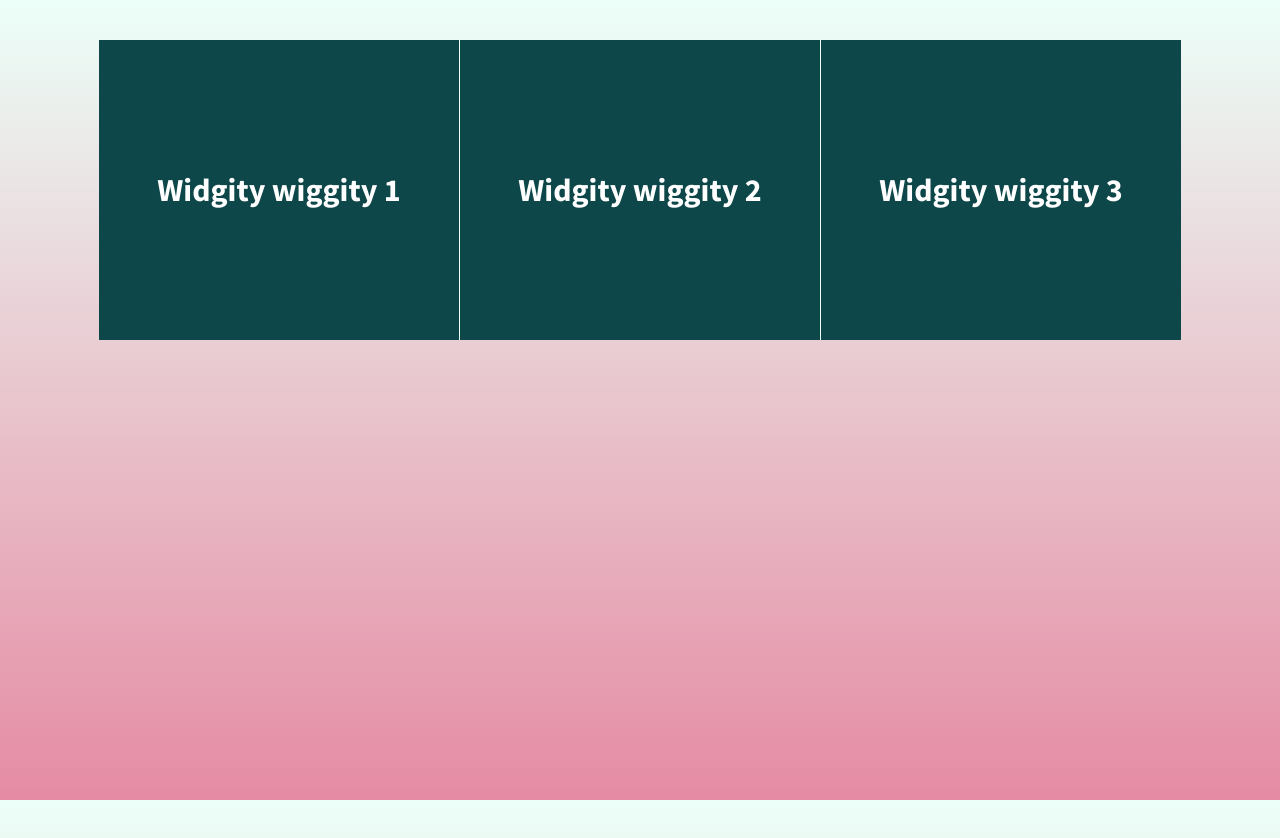
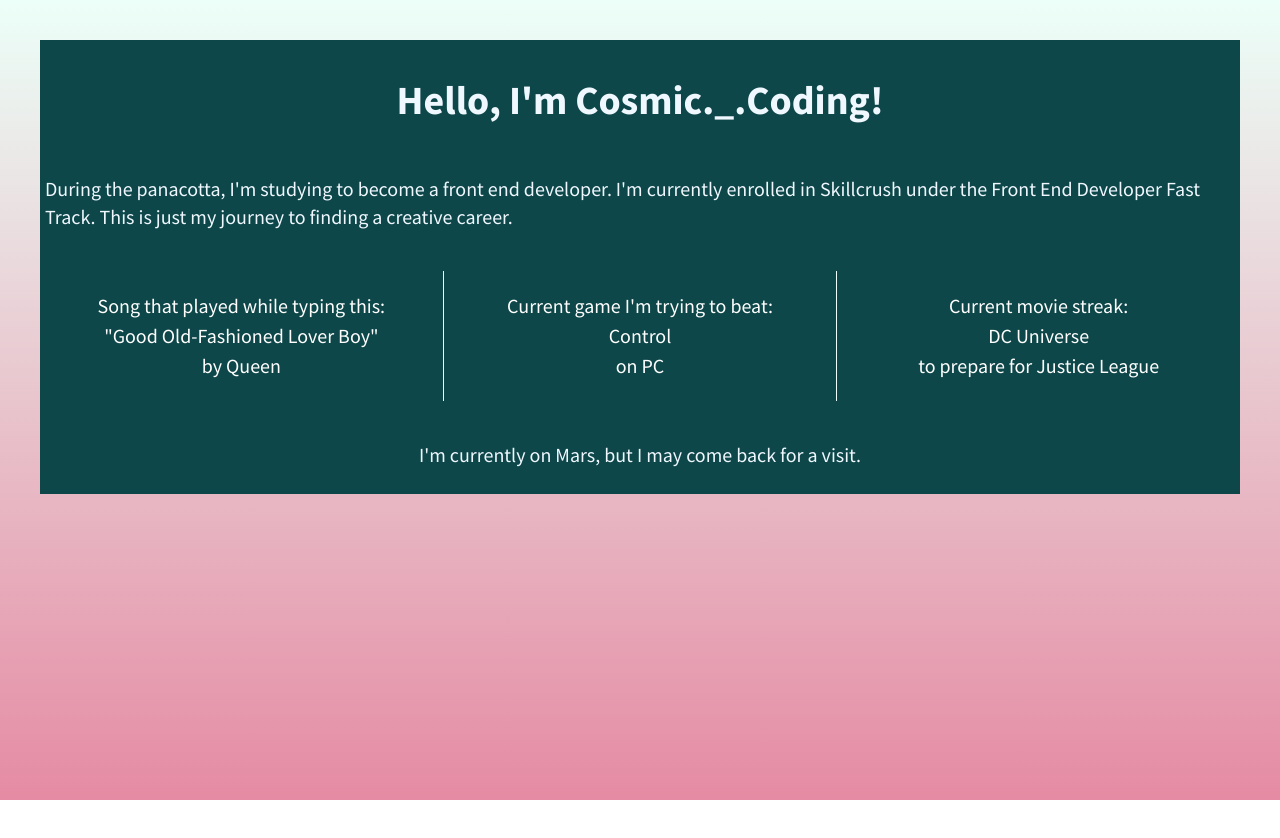
Before and after one commit to Nvmillner/div-flexbox, a plain HTML site: page index.html in a window 1280 px wide. After the commit the page ends 800 px from the top, so only its background shows below. Drawn offline with nearby package versions, Linux system fonts and the light colour scheme.

Commit message:
Added flex dimensions and color changes

```diff
--- a/css/main.css
+++ b/css/main.css
@@ -99,32 +99,51 @@ textarea {
 html {
   background-image: linear-gradient(#ECFFF8, #E58BA3);
   height: 100%;
+  width: 100%;
 }
 
 body {
   font-family: 'Source Sans Pro', sans-serif;
-  padding: 2em;
+  padding:2em;
   font-size: 1.25em;
-  height: 100%;
+  /* height: 100%; */
+  color: #0a0a0a;
 }
 
 .wrapper {
   /*add display:flex and set justify-content to space-between*/
-  font-weight: 700;
   display: flex;
   flex-flow: row wrap;
-  justify-content:center;
+  justify-content:space-between;
   align-items: center;
+  border: 5px solid #0E4749;
+  background-color: #0E4749;
+  color: aliceblue;
 }
+
+/* header, .main{
+    width: 100%;
+    display: flex;
+    justify-content: flex-start;
+} */
+
+.main, footer, header{
+    width: 100%;
+    display: flex;
+    justify-content: center;
+}
+
 
 .div-1, .div-2, .div-3 {
   /*give the divs a width of 30%, add display:flex, set justify-content and align-items to center*/
   color: #fff;
   line-height: 1.5em;
-  font-size: 1.6em;
-  background-color: #0E4749;
-  height: 300px;
-  width:30%;
+  font-size: 1em;
+  text-align: center;
+  margin-top: 20px;
+  margin-bottom: 20px;
+  height: 40%;
+  width:33%;
   display: flex;
   justify-content: center;
   align-items: center;
--- a/index.html
+++ b/index.html
@@ -22,15 +22,36 @@
         <![endif]-->
 
         <section class="wrapper">
+            <header>
+                <h1>Hello, I'm Cosmic._.Coding!</h1>
+
+            </header>
+            <hr>
+
+            <div class= "main">
+                <p>During the panacotta, I'm studying to become a front end developer. I'm currently enrolled in Skillcrush under the Front End Developer Fast Track. This is just my journey to finding a creative career.</p>
+            </div>
             <div class="div-1">
-                <p>Widgity wiggity 1</p>
+                <p>Song that played while typing this:
+                    <br> "Good Old-Fashioned Lover Boy"
+                    <br> by Queen
+                </p>
             </div>
             <div class="div-2">
-                <p>Widgity wiggity 2</p>
+                <p>Current game I'm trying to beat:
+                    <br> Control
+                    <br> on PC
+                </p>
             </div>
             <div class="div-3">
-                <p>Widgity wiggity 3</p>
+                <p>Current movie streak:
+                    <br> DC Universe
+                    <br> to prepare for Justice League
+                </p>
             </div>
+            <footer>
+                <p>I'm currently on Mars, but I may come back for a visit.</p>
+            </footer>
         </section>
 
         <script src="https://ajax.googleapis.com/ajax/libs/jquery/1.11.3/jquery.min.js"></script>
```
Also changed, not shown: img/pixel-alien-resize.jpg (added), 1 other file.
